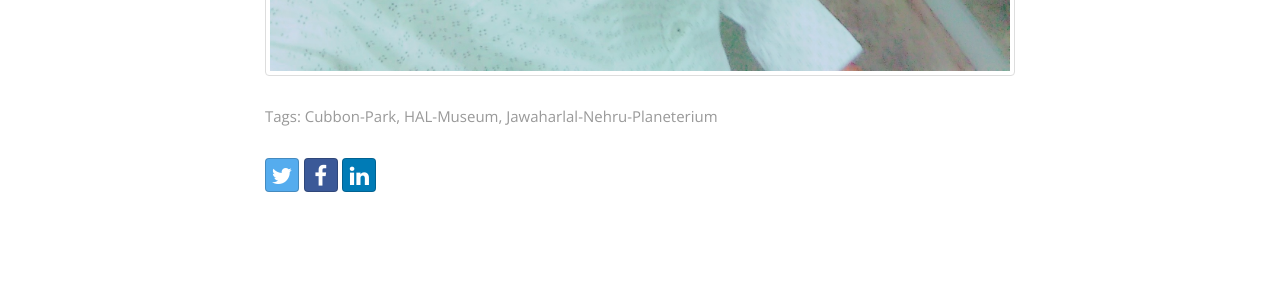
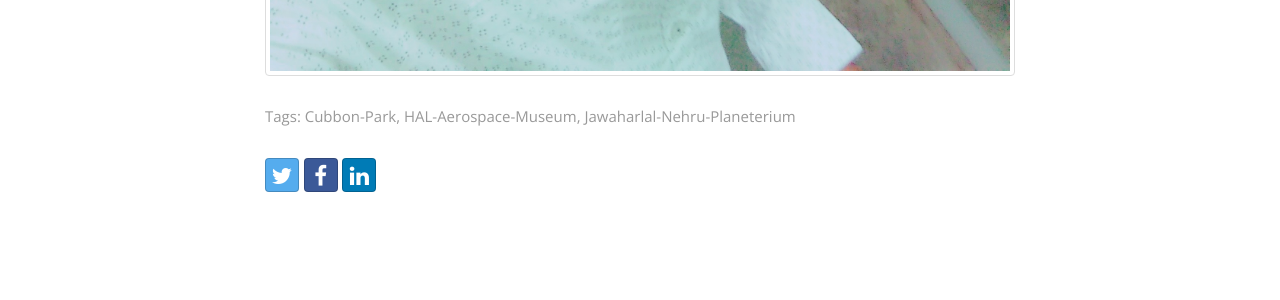
Before and after one commit to sahilpaudel/blog.sahilpaudel.com, a Jekyll site: the page built from _posts/2015-09-05-first-post.md, in a window 1280 px wide and 900 px high, scrolled down 1695 px. Shown: the part 354-654 px from the top of the window. Built offline with Jekyll 4.4.1, drawn with Linux system fonts in a browser that asks for light colours; nearby versions of some CDN libraries; some of the changed text lies outside the part shown.

```diff
--- a/_posts/2015-09-05-first-post.md
+++ b/_posts/2015-09-05-first-post.md
@@ -1,8 +1,8 @@
 ---
 layout: post
-title: Bangalore Diaries!
+title: Bangalore Expedition :)
 image: /img/monkeystatue.jpg
-tags: [Cubbon-Park,HAL-Museum, Jawaharlal-Nehru-Planeterium]
+tags: [Cubbon-Park,HAL-Aerospace-Museum, Jawaharlal-Nehru-Planeterium]
 ---
 
 It has been more than a month being at Bangalore, all the way from Punjab.
```
